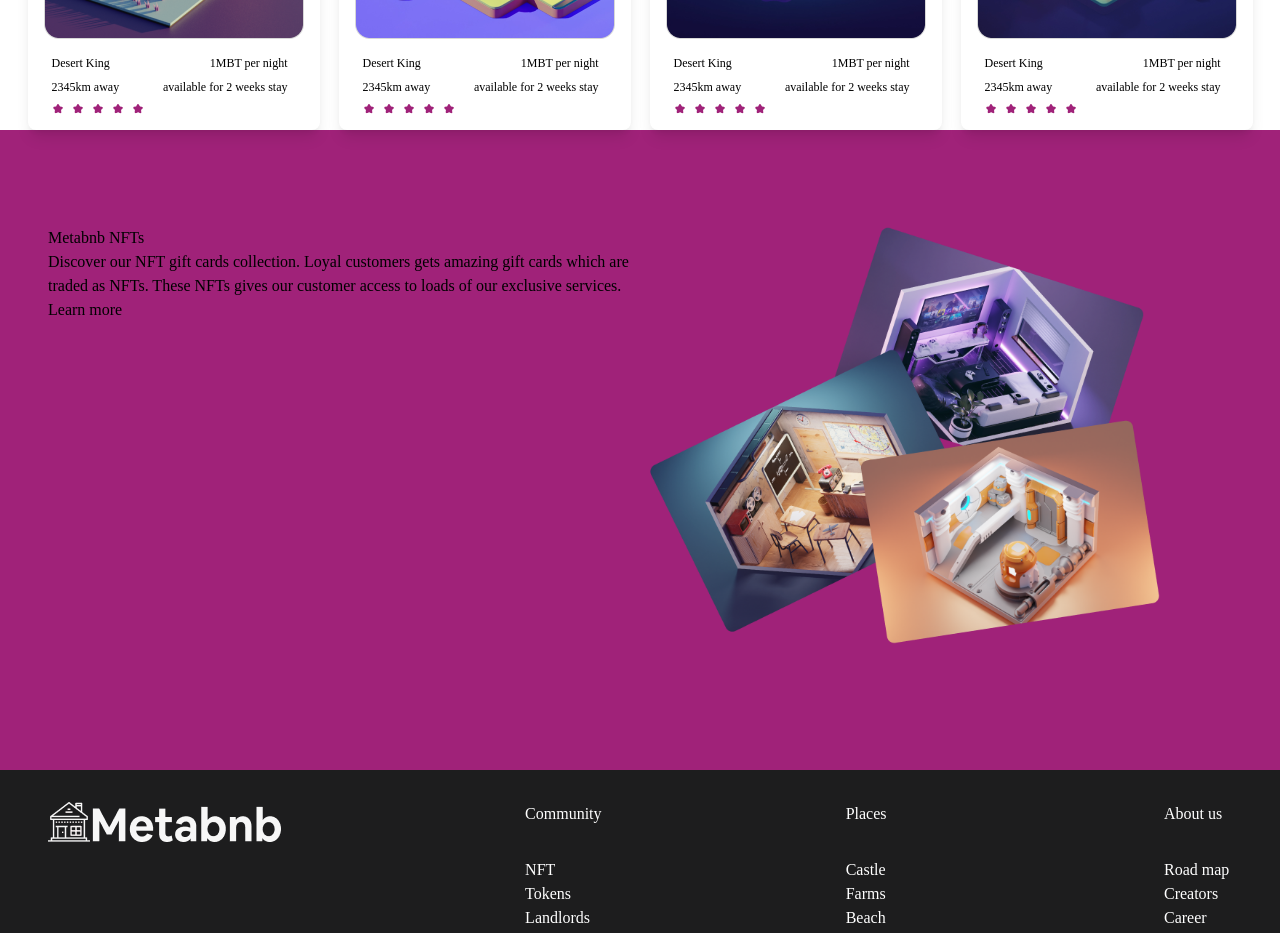
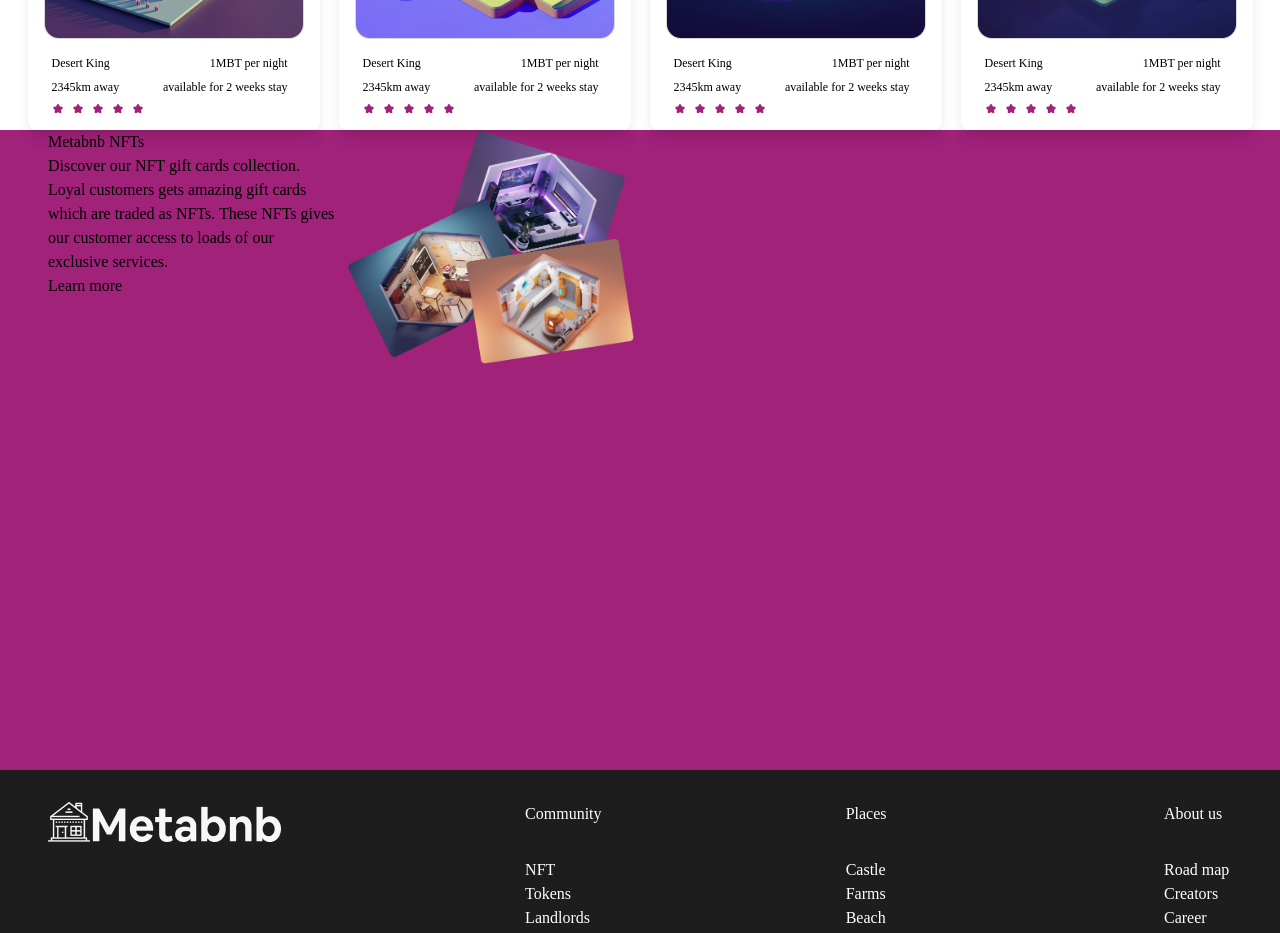
Before and after one commit to Jejeet/NFTs, a React (Create React App) app: page / in a window 1280 px wide. Shown: the part 1480-2413 px from the top of the page. Built offline with nearby package versions, Linux system fonts and the light colour scheme; a web font is replaced by a local one.

Commit message:
fixed the cards

```diff
--- a/src/components/home.jsx
+++ b/src/components/home.jsx
@@ -106,7 +106,7 @@ const home = () => {
 
       <div className="h-[80vh] w-full bg-gradient-to-r from-[#A02279] to-[#A02279] px-12 ">
         {/* the essay */}
-        <div className="grid grid-cols-2 gap-4 py-24 ">
+        <div className=" grid lg:grid-cols-4 md:grid-cols-3 grid-cols-1 gap-y-6 gap-x-3 ">
         <div>
           <header> Metabnb NFTs</header>
           <div>
```
